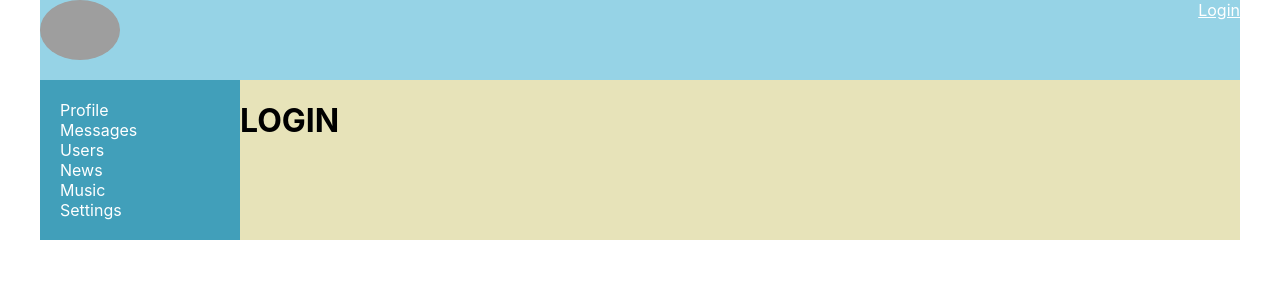
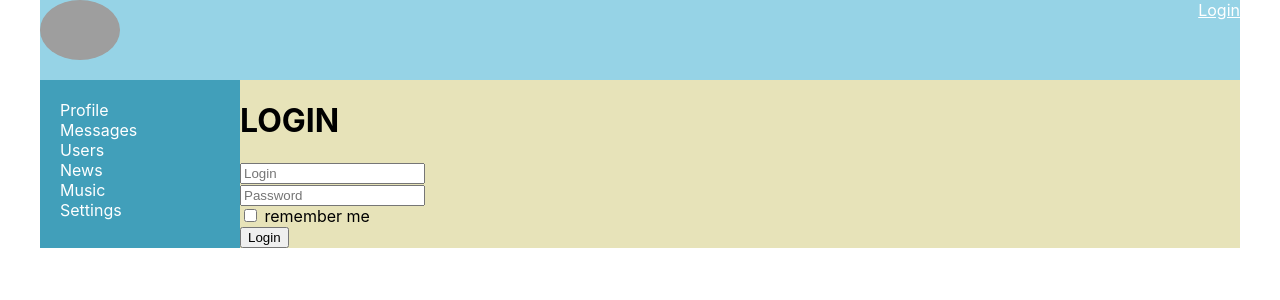
Before and after one commit to MekhedovD/02networkReakt_TS, a React (Create React App) app: page /login in a window 1280 px wide. Shown: the top 300 px of the page. Built offline with nearby package versions, Linux system fonts and the light colour scheme; no server answers; grey boxes are pictures that could not be loaded.

Commit message:
add redux-form in Login

```diff
--- a/package.json
+++ b/package.json
@@ -14,6 +14,7 @@
     "@types/react-redux": "^7.1.16",
     "@types/react-router-dom": "^5.1.6",
     "@types/redux": "^3.6.0",
+    "@types/redux-form": "^8.3.1",
     "@types/uuid": "^8.3.0",
     "axios": "^0.21.1",
     "react": "^17.0.1",
@@ -22,6 +23,7 @@
     "react-router-dom": "^5.2.0",
     "react-scripts": "4.0.1",
     "redux": "^4.0.5",
+    "redux-form": "^8.3.7",
     "redux-thunk": "^2.3.0",
     "typescript": "^4.1.3",
     "uuid": "^8.3.2",
--- a/src/App.tsx
+++ b/src/App.tsx
@@ -9,7 +9,8 @@
 import UsersContainer from "./component/Users/UsersContainer";
 import ProfileContainer from "./component/Profile/ProfileContainer";
 import HeaderContainer from "./component/Header/HeaderContainer";
-import LoginPage from "./component/Login/Login";
+import {Login} from "./component/Login/Login";
+
 
 
 const App: React.FC = () => {
@@ -21,7 +22,7 @@
         <Route path="/dialogs" render={() =><DialogsContainer />}/>
         <Route path="/profile/:userId?" render={() => <ProfileContainer />}/>
         <Route path="/users" render={() => <UsersContainer />}/>
-        <Route path="/login" render={() => <LoginPage />}/>
+        <Route path="/login" render={() => <Login/>}/>
         <Route path="/news" render={() => <News/>}/>
         <Route path="/music" render={() => <Music/>}/>
         <Route path="/settings" render={() => <Settings/>}/>
--- a/src/api/api.ts
+++ b/src/api/api.ts
@@ -22,7 +22,6 @@
 
   unfollow(userId: number) {
     return instance.delete(`follow/${userId}`);
-
   },
 
   getProfile(userId: string) {
--- a/src/component/Login/Login.tsx
+++ b/src/component/Login/Login.tsx
@@ -1,9 +1,41 @@
 import React from "react";
+import {Field, InjectedFormProps, reduxForm} from "redux-form";
 
-type LoginPropsType = {}
-
-const Login = (props: LoginPropsType) => {
-  return <h1>LOGIN</h1>
+type FormDataType = {
+  login: string
+  password: string
+  rememberMe: boolean
 }
 
-export default Login;
+const LoginForm: React.FC<InjectedFormProps<FormDataType>> = (props) => {
+  return (
+    <form onSubmit={props.handleSubmit}>
+      <div>
+        <Field placeholder={"Login"} name={"login"} component={"input"}/>
+      </div>
+      <div>
+        <Field placeholder={"Password"} name={"password"} component={"input"}/>
+      </div>
+      <div>
+        <Field type={"checkbox"} name={"rememberMe"} component={"input"}/> remember me
+      </div>
+      <div>
+        <button>Login</button>
+      </div>
+    </form>
+  )
+}
+
+const LoginReduxForm = reduxForm<FormDataType>({form: 'login'})(LoginForm);
+
+export const Login = () => {
+
+  const onSubmit = (formData: FormDataType) => {
+    console.log(formData)
+  }
+
+  return <div>
+    <h1>LOGIN</h1>
+    <LoginReduxForm onSubmit={onSubmit}/>
+  </div>
+}
--- a/src/redux/redux-store.ts
+++ b/src/redux/redux-store.ts
@@ -5,13 +5,15 @@
 import usersReducer from "./users-reducer";
 import authReducer from "./auth-reducer";
 import thunk from "redux-thunk";
+import { reducer as formReducer } from "redux-form";
 
 let rootReducer = combineReducers({
   profilePage: profileReducer,
   dialogsPage: dialogsReducer,
   sidebar: sidebarReducer,
   usersPage: usersReducer,
-  auth: authReducer
+  auth: authReducer,
+  form: formReducer
 });
 
 export type RootStateType = ReturnType<typeof rootReducer>
```
Also changed, not shown: tsconfig.json (deleted, +0 -26 lines), 2 other files (tests, documents, lock files or other folders).
